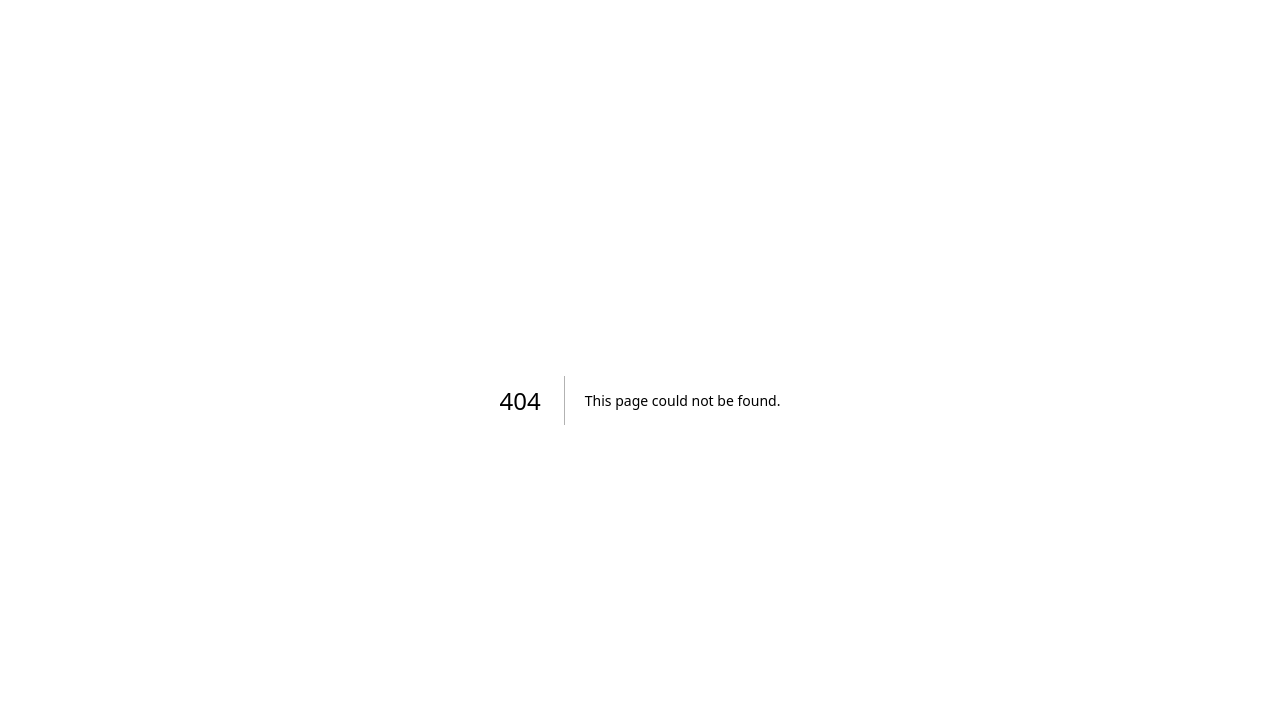
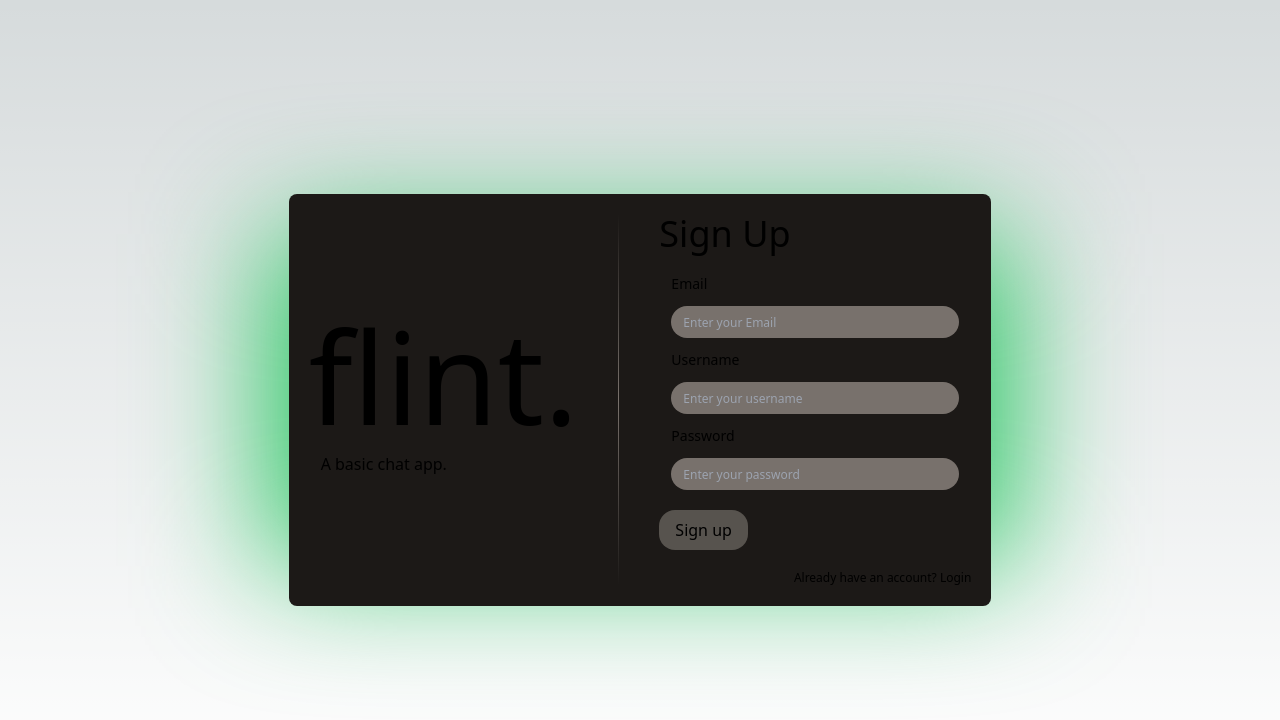
Before and after one commit to karthxk07/flint, a Next.js app: page /signup in a window 1280 px wide. Before the commit this address had no page. Shown: the top 720 px of the page. Built offline with nearby package versions, Linux system fonts and the light colour scheme.

Commit message:
Login and Signup page added

```diff
--- /dev/null
+++ b/app/login/page.tsx
@@ -0,0 +1,62 @@
+"use client";
+import React, { useRef, useEffect } from "react";
+import Link from "next/link";
+
+export default function Login() {
+  const containerRef: any = useRef();
+
+  useEffect(() => {
+    containerRef.current.classList.toggle("opacity-0");
+  }, []);
+
+  return (
+    <>
+      <div className="w-full h-screen justify-center items-center flex ">
+        <div
+          className="relative opacity-0 transition-all duration-1000 ease-in"
+          ref={containerRef}
+        >
+          <div className="bg-red-700 absolute inset-0 blur-3xl "></div>
+          <div className="relative bg-stone-900  p-5 rounded-lg flex flex-row -my-10 mx-5 ">
+            <div className="flex flex-col self-center">
+              <p className="text-9xl">flint.</p>
+              <p className="m-3">A basic chat app.</p>
+            </div>
+            <div className="min-h-max w-[1px] mx-10 bg-gradient-to-b from-transparent via-stone-500 to-transparent"></div>
+            <div className=" flex flex-col self-center">
+              <p className="mb-5 text-4xl">Login</p>
+              <form className="mx-3 flex-1 my-auto">
+                <div className="flex flex-col ">
+                  <p className="text-sm">Username or Email</p>
+                  <input
+                    type="text/email"
+                    className="bg-stone-500 p-1 px-3 rounded-3xl my-3 placeholder:text-xs  text-xs w-72 h-8 outline-none"
+                    name="username"
+                    placeholder="Enter your username or email"
+                  />
+                </div>
+                <div className="flex flex-col">
+                  <p className="text-sm">Password</p>
+                  <input
+                    type="password"
+                    name="password"
+                    className="bg-stone-500 p-1 px-3 rounded-3xl my-3 placeholder:text-xs text-xs w-72 h-8 outline-none"
+                    placeholder="Enter your password"
+                  />
+                </div>
+                <input
+                  type="submit"
+                  className="bg-stone-600 px-4 py-2 mt-2 mb-5 -mx-3 rounded-2xl hover:bg-stone-400 transition-all  ease-in "
+                  value="Login"
+                ></input>
+              </form>
+              <p className="text-xs text-right link ">
+                Don't have an account? <Link href="/signup">Sign Up</Link>
+              </p>
+            </div>
+          </div>
+        </div>
+      </div>
+    </>
+  );
+}
--- a/app/page.tsx
+++ b/app/page.tsx
@@ -1,11 +1,12 @@
 "use client";
 import { useAuthContext } from "@/src/contexts/AuthContext";
-import { isAuthenticated } from "@/src/api/isAuthenticated";
-import LoginPageView from "@/views/LoginPageView";
-import { useEffect } from "react";
+import { useRouter } from "next/navigation";
+// import LoginPageView from "@/views/LoginPageView";
 
 export default function Home() {
   const { authState, setAuthState } = useAuthContext() as any;
 
-  return <>{authState == null ? <LoginPageView /> : <p>Home</p>}</>;
+  const router = useRouter();
+
+  return <>{authState == null ? <>{router.push("/login")}</> : <p>Home</p>}</>;
 }
--- /dev/null
+++ b/app/signup/page.tsx
@@ -0,0 +1,71 @@
+"use client";
+import React, { useRef, useEffect } from "react";
+import Link from "next/link";
+
+export default function Signup() {
+  const containerRef: any = useRef();
+
+  useEffect(() => {
+    containerRef.current.classList.toggle("opacity-0");
+  }, []);
+
+  return (
+    <>
+      <div className="w-full h-screen justify-center items-center flex ">
+        <div
+          className="relative opacity-0 transition-all duration-1000 ease-in"
+          ref={containerRef}
+        >
+          <div className=" bg-green-500 absolute inset-0 blur-3xl "></div>
+          <div className="relative bg-stone-900  p-5 rounded-lg flex flex-row -my-10 mx-5">
+            <div className="flex flex-col self-center">
+              <p className="text-9xl">flint.</p>
+              <p className="m-3">A basic chat app.</p>
+            </div>
+            <div className="min-h-max w-[1px] mx-10 bg-gradient-to-b from-transparent via-stone-500 to-transparent"></div>
+            <div>
+              <p className="mb-5 text-4xl">Sign Up</p>
+              <form className="mx-3">
+                <div className="flex flex-col ">
+                  <p className="text-sm">Email</p>
+                  <input
+                    type="text/email"
+                    className="bg-stone-500 p-1 px-3 rounded-3xl my-3 placeholder:text-xs  text-xs w-72 h-8 outline-none"
+                    name="email"
+                    placeholder="Enter your Email"
+                  />
+                </div>
+                <div className="flex flex-col ">
+                  <p className="text-sm">Username</p>
+                  <input
+                    type="text/email"
+                    className="bg-stone-500 p-1 px-3 rounded-3xl my-3 placeholder:text-xs  text-xs w-72 h-8 outline-none"
+                    name="username"
+                    placeholder="Enter your username"
+                  />
+                </div>
+                <div className="flex flex-col">
+                  <p className="text-sm">Password</p>
+                  <input
+                    type="password"
+                    name="password"
+                    className="bg-stone-500 p-1 px-3 rounded-3xl my-3 placeholder:text-xs text-xs w-72 h-8 outline-none"
+                    placeholder="Enter your password"
+                  />
+                </div>
+                <input
+                  type="submit"
+                  className="bg-stone-600 px-4 py-2 mt-2 mb-5 -mx-3 rounded-2xl hover:bg-stone-400 transition-all  ease-in "
+                  value="Sign up"
+                ></input>
+              </form>
+              <p className="text-xs text-right link">
+                Already have an account? <Link href="/login">Login</Link>
+              </p>
+            </div>
+          </div>
+        </div>
+      </div>
+    </>
+  );
+}
--- a/tailwind.config.ts
+++ b/tailwind.config.ts
@@ -1,21 +1,22 @@
-import type { Config } from 'tailwindcss'
+import type { Config } from "tailwindcss";
 
 const config: Config = {
   content: [
-    './pages/**/*.{js,ts,jsx,tsx,mdx}',
-    './components/**/*.{js,ts,jsx,tsx,mdx}',
-    './app/**/*.{js,ts,jsx,tsx,mdx}',
-    './style/custom.css'
+    "./pages/**/*.{js,ts,jsx,tsx,mdx}",
+    "./components/**/*.{js,ts,jsx,tsx,mdx}",
+    "./app/**/*.{js,ts,jsx,tsx,mdx}",
+    "./views/**/*.{js,ts,jsx,tsx,mdx}",
+    "./style/custom.css",
   ],
   theme: {
     extend: {
       backgroundImage: {
-        'gradient-radial': 'radial-gradient(var(--tw-gradient-stops))',
-        'gradient-conic':
-          'conic-gradient(from 180deg at 50% 50%, var(--tw-gradient-stops))',
+        "gradient-radial": "radial-gradient(var(--tw-gradient-stops))",
+        "gradient-conic":
+          "conic-gradient(from 180deg at 50% 50%, var(--tw-gradient-stops))",
       },
     },
   },
   plugins: [],
-}
-export default config
+};
+export default config;
--- a/views/LoginPageView.tsx
+++ /dev/null
@@ -1,6 +0,0 @@
-import React from "react";
-
-
-export default function LoginPageView() {
-    return(<>Login</>)
-}
```
